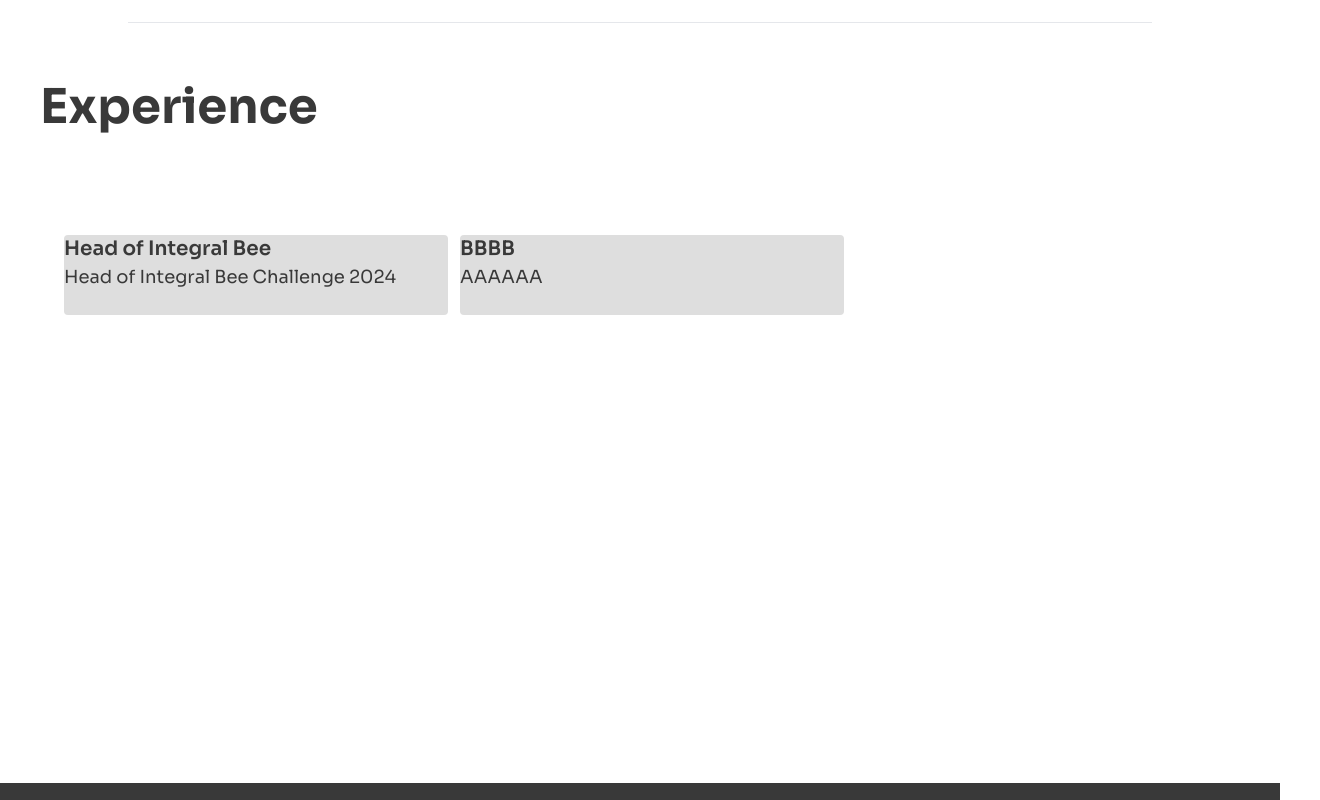
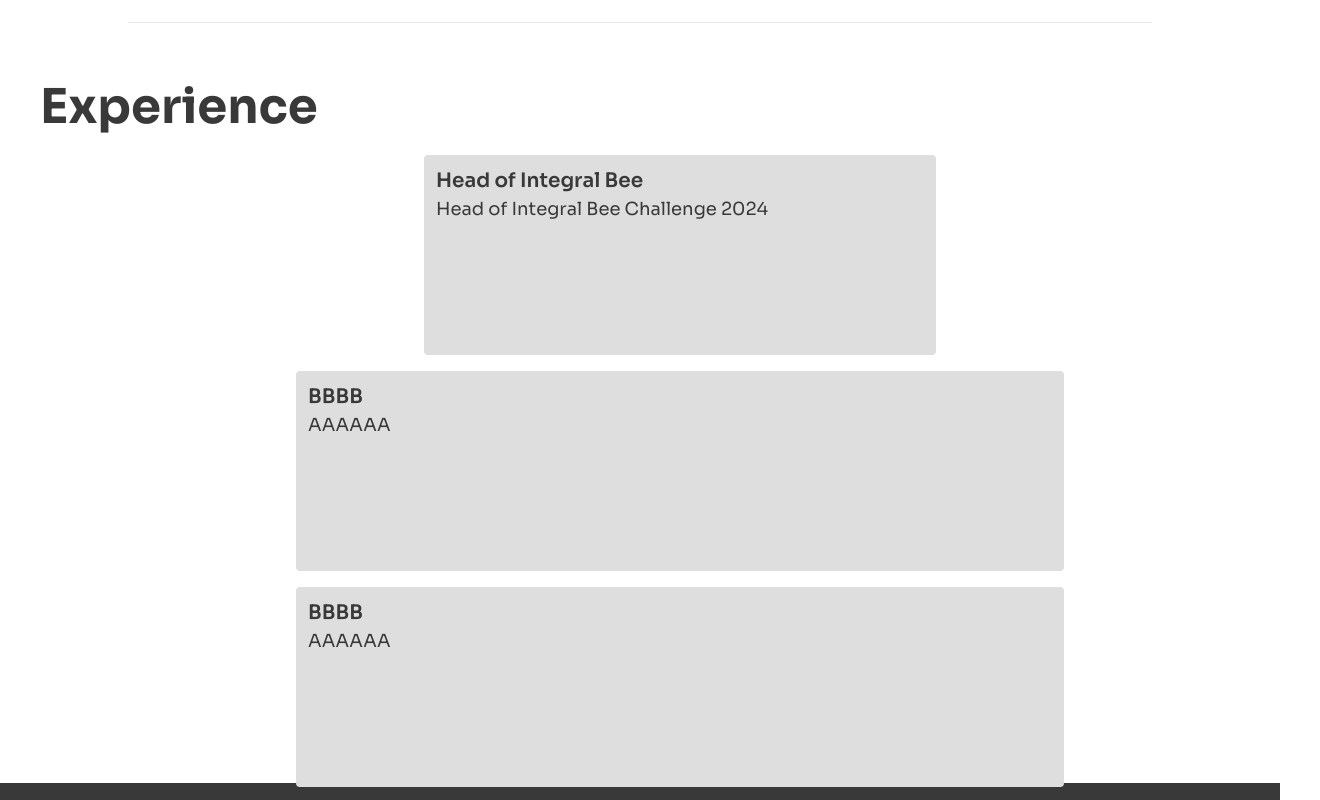
Before and after one commit to neennera/NaphatPortfolio, a React (Vite) app: page / in a window 1280 px wide. Shown: the part 2340-3140 px from the top of the page, 1320 px wide, since content can reach past the window. Built offline with nearby package versions, Linux system fonts and the light colour scheme.

Commit message:
add: exp json

```diff
--- /dev/null
+++ b/src/assets/ExperienceData.json
@@ -0,0 +1,44 @@
+[
+  {
+    "id": 0,
+    "subtitle": "Head of Integral Bee Challenge 2024",
+    "title": "Head of Integral Bee",
+    "info": "I work at this project",
+    "width": "w-[60vw] sm:w-[40vw]"
+  },
+  {
+    "id": 1,
+    "subtitle": "AAAAAA",
+    "title": "BBBB",
+    "info": "CCCCCCCCCCC",
+    "width": "w-[60vw] sm:w-[20vw]"
+  },
+  {
+    "id": 2,
+    "subtitle": "AAAAAA",
+    "title": "BBBB",
+    "info": "CCCCCCCCCCC",
+    "width": "w-[60vw] sm:w-[20vw]"
+  },
+  {
+    "id": 3,
+    "subtitle": "AAAAAA",
+    "title": "BBBB",
+    "info": "CCCCCCCCCCC",
+    "width": "w-[60vw] sm:w-[20vw]"
+  },
+  {
+    "id": 4,
+    "subtitle": "AAAAAA",
+    "title": "BBBB",
+    "info": "CCCCCCCCCCC",
+    "width": "w-[60vw] sm:w-[40vw]"
+  },
+  {
+    "id": 5,
+    "subtitle": "AAAAAA",
+    "title": "BBBB",
+    "info": "CCCCCCCCCCC",
+    "width": "w-[60vw] sm:w-[20vw]"
+  }
+]
--- a/src/components/Experience.tsx
+++ b/src/components/Experience.tsx
@@ -4,7 +4,7 @@ const Experience = () => {
   return (
     <div
       id="experience"
-      className="flex scroll-my-10 flex-col w-full section-min-height items-start justify-start p-10 space-y-10"
+      className="flex scroll-my-10 flex-col w-full lg:section-min-height items-start justify-start p-10 space-y-10"
     >
       <p className="text-5xl font-bold">Experience</p>
       <Experience_Card />
--- a/src/components/Experience_Card.tsx
+++ b/src/components/Experience_Card.tsx
@@ -1,37 +1,27 @@
 import { AnimatePresence, motion } from 'framer-motion';
 import { useState } from 'react';
+import ExperienceData from '../assets/ExperienceData.json';
 interface ItemInterface {
   id: number;
   subtitle: string;
   title: string;
   info: string;
+  width: string;
 }
 
 const Experience_Card = () => {
   const [selectedId, setSelectedId] = useState<number | null>(null);
-  const items: ItemInterface[] = [
-    {
-      id: 0,
-      subtitle: 'Head of Integral Bee Challenge 2024',
-      title: 'Head of Integral Bee',
-      info: 'I work at this project',
-    },
-    {
-      id: 1,
-      subtitle: 'AAAAAA',
-      title: 'BBBB',
-      info: 'CCCCCCCCCCC',
-    },
-  ];
+  const items: ItemInterface[] = ExperienceData;
   const selectedItem = items.find(item => item.id === selectedId);
 
   return (
-    <div className="relative w-full pt-10 h-[100%]">
+    <div className="absolute w-full pt-6">
+      <div className="relative h-[50vh] w-fill">
         {/* all exp card*/}
-      <div className="absolute flex flex-row space-x-3 p-6">
+        <div className="absolute flex flex-wrap px-6 justify-center">
           {items.map(item => (
             <motion.div
-            className="w-[30vw] h-[10vh] rounded bg-beightDark"
+              className={`h-[25vh] rounded bg-beightDark p-3 m-2 ${item.width}`}
               layoutId={item.id.toString()}
               onClick={() => setSelectedId(item.id)}
             >
@@ -48,14 +38,14 @@ const Experience_Card = () => {
         {/* blury background */}
         <AnimatePresence>
           {selectedId !== null && selectedItem && (
-          <div className="absolute backdrop-blur-sm w-full h-[60vh] t-0 l-0"></div>
+            <div className="hidden sm:absolute backdrop-blur-sm w-full h-[60vh] t-0 l-0"></div>
           )}
         </AnimatePresence>
         {/* card on display */}
         <AnimatePresence>
           {selectedId !== null && selectedItem && (
             <motion.div
-            className="bg-beightDark rounded-md absolute w-[60vw] h-[40vh] flex flex-row justify-between left-[15%] top-[180%] p-8"
+              className="hidden sm:absolute bg-beightDark rounded-md absolute w-[60vw] md:h-[40vh] flex flex-row justify-between left-[15%] top-[200%] p-8"
               layoutId={selectedId.toString()}
             >
               <div>
@@ -76,6 +66,7 @@ const Experience_Card = () => {
           )}
         </AnimatePresence>
       </div>
+    </div>
   );
 };
 
```
Lines whose indentation alone changed are shown as unchanged.
